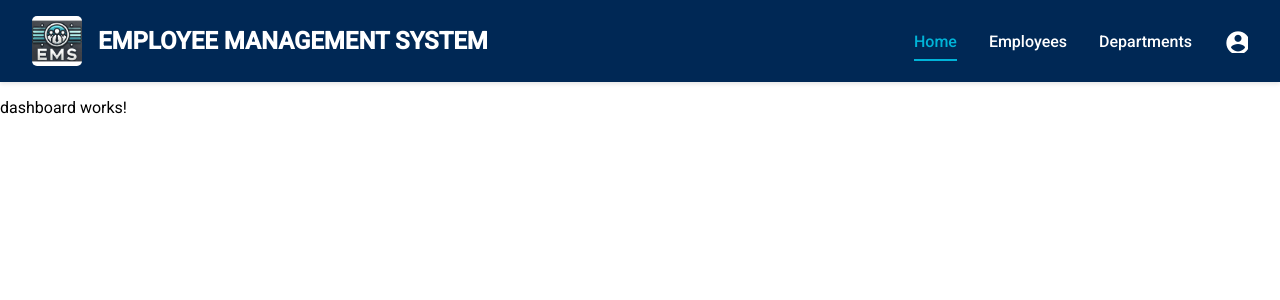
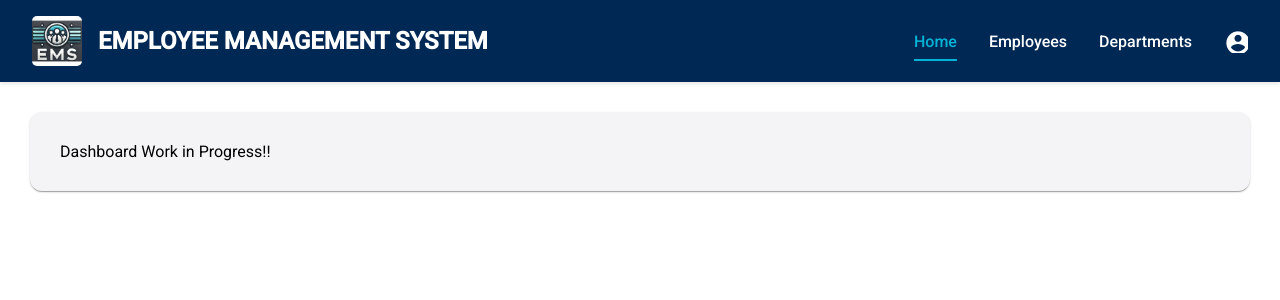
Before and after one commit to Buffden/employee-management-system-gui, an Angular app: page /home in a window 1280 px wide. Shown: the top 300 px of the page. Built offline with nearby package versions, Linux system fonts and the light colour scheme.

Commit message:
Feature/dashboard/message card addition
Added a card for a message on dashboard, added a few comments in the code for future enhancements

```diff
--- a/src/app/features/home/components/dashboard/dashboard.component.html
+++ b/src/app/features/home/components/dashboard/dashboard.component.html
@@ -1 +1,5 @@
-<p>dashboard works!</p>
+<mat-card style="margin: 30px;">
+    <div style="padding: 30px;">
+        Dashboard Work in Progress!!
+    </div>
+</mat-card>
--- a/src/app/features/home/components/dashboard/dashboard.component.ts
+++ b/src/app/features/home/components/dashboard/dashboard.component.ts
@@ -1,10 +1,11 @@
 import { Component } from '@angular/core';
 import { CommonModule } from '@angular/common';
+import { SharedModule } from '../../../../shared/shared.module';
 
 @Component({
   selector: 'app-dashboard',
   standalone: true,
-  imports: [CommonModule],
+  imports: [CommonModule, SharedModule],
   templateUrl: './dashboard.component.html',
   styleUrls: ['./dashboard.component.css'],
 })
--- a/src/app/shared/components/overlay-dialog/overlay-dialog.component.html
+++ b/src/app/shared/components/overlay-dialog/overlay-dialog.component.html
@@ -3,8 +3,8 @@
 </div>
 <div class="overlay-container">
     <!-- Header -->
-
     <!-- Main Content -->
+    <!--Enhancement: Shift each types and their subelements into their dedicated components-->
     <div [ngSwitch]="dialogData.viewController">
         <div class="td-content"
              *ngSwitchCase="overlayType.DISPLAYEMPLOYEE">
--- a/src/app/shared/components/overlay-dialog/overlay-dialog.component.ts
+++ b/src/app/shared/components/overlay-dialog/overlay-dialog.component.ts
@@ -73,7 +73,8 @@ export class OverlayDialogComponent {
       data: {
         title: this.dialogData.config.editCardTitle,
         viewController: this.dialogData.config.editController,
-        content: this.dialogData.content
+        content: this.dialogData.content,
+        config: this.dialogData.config
       }
     });
     this.dialogRef.afterClosed().subscribe(result => {
--- a/src/app/shared/components/table/table.component.html
+++ b/src/app/shared/components/table/table.component.html
@@ -4,6 +4,7 @@
             <div class="table-header">
                 <h2 class="table-title">{{ tableConfig.tableTitle }}</h2>
             </div>
+            <!--Enhancement: Shift to a dedicated component-->
             <div *ngIf="tableConfig.allowGenericButtons"
                  class="generic-buttons">
                 <div class="left-generic-buttons">
@@ -89,6 +90,7 @@
                         *matRowDef="let row; columns: displayedColumns"></tr>
                 </table>
             </div>
+            <!--Enhancement: Shift to a dedicated component-->
             <mat-paginator [pageSize]="pageSize"
                            [pageSizeOptions]="pageSizeOptions"
                            aria-label="Select page">
```
